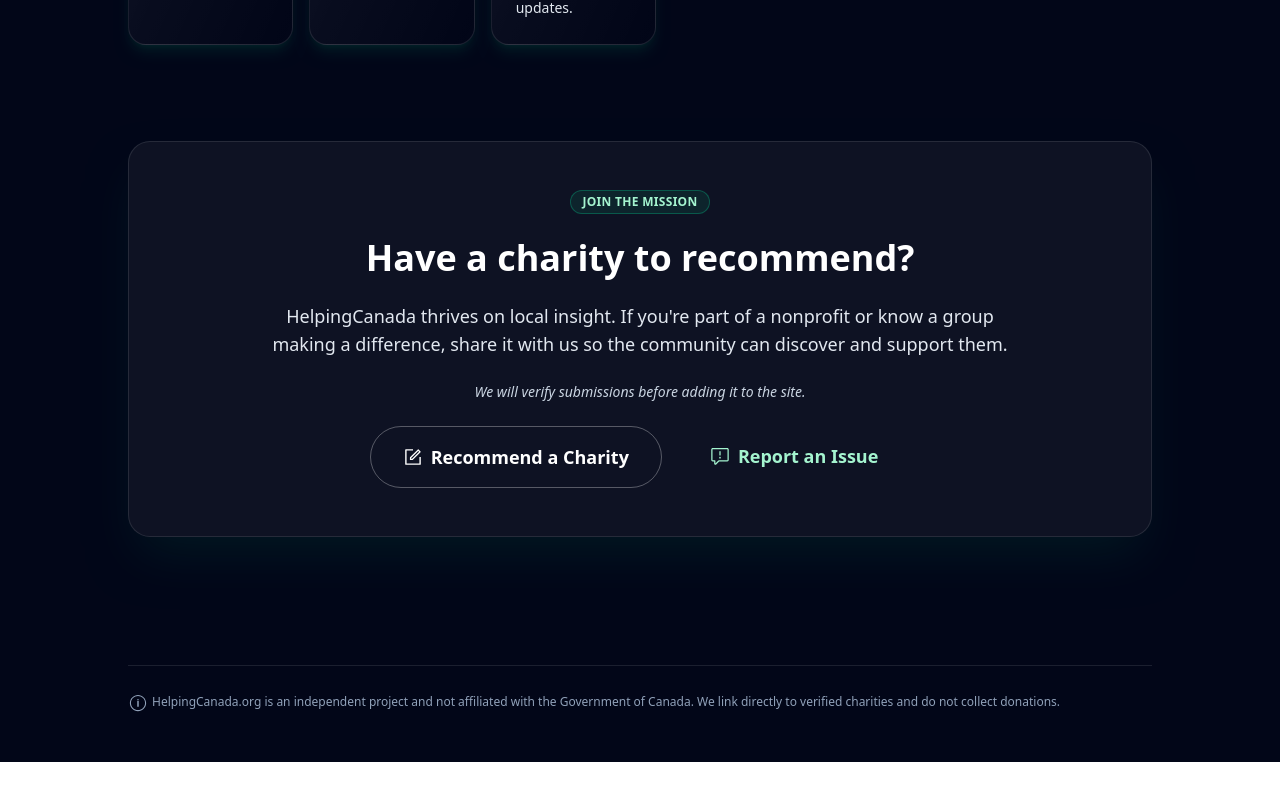
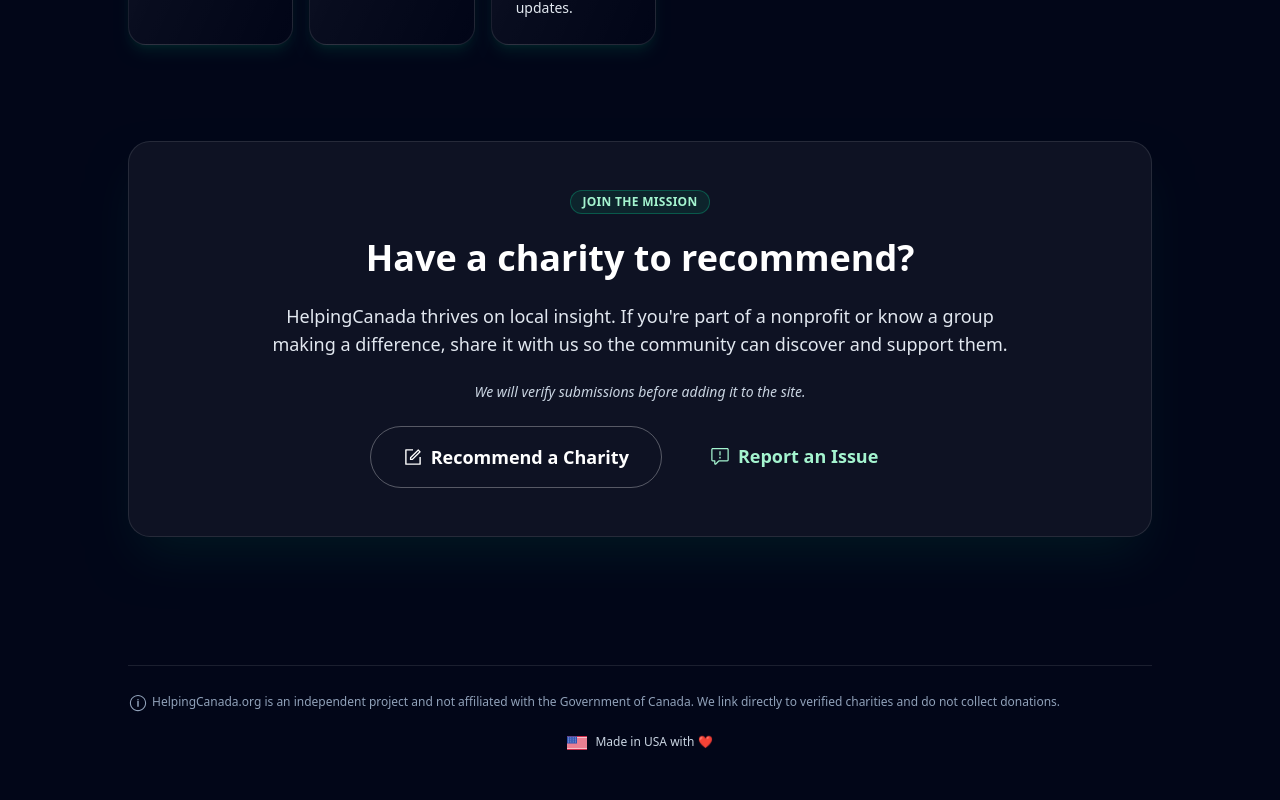
Before and after one commit to gmook9/helpingCanada, a Next.js app: page / in a window 1280 px wide. Shown: the part 1558-2358 px from the top of the page. Before the commit the page ends 2320 px from the top, so only its background shows below. Built offline with nearby package versions, Linux system fonts and the light colour scheme.

Commit message:
added flag icon and footer content

```diff
--- a/src/app/page.tsx
+++ b/src/app/page.tsx
@@ -10,6 +10,9 @@
 import { AiOutlineForm } from "react-icons/ai";
 import { GoReport } from "react-icons/go";
 import { IoIosInformationCircleOutline } from "react-icons/io";
+
+// Flag Icon - https://gitlab.com/catamphetamine/country-flag-icons#readme
+import US from 'country-flag-icons/react/3x2/US'
 
 export default function Home() {
   const highlights = [
@@ -257,6 +260,10 @@
             HelpingCanada.org is an independent project and not affiliated with the Government of Canada. We link directly to verified
             charities and do not collect donations.
           </p>
+          <p className="mt-4 text-slate-300 text-center">
+            <US className="inline h-5 w-5 mr-2" />
+            Made in USA with ❤️
+          </p>
         </footer>
       </div>
     </div>
```
